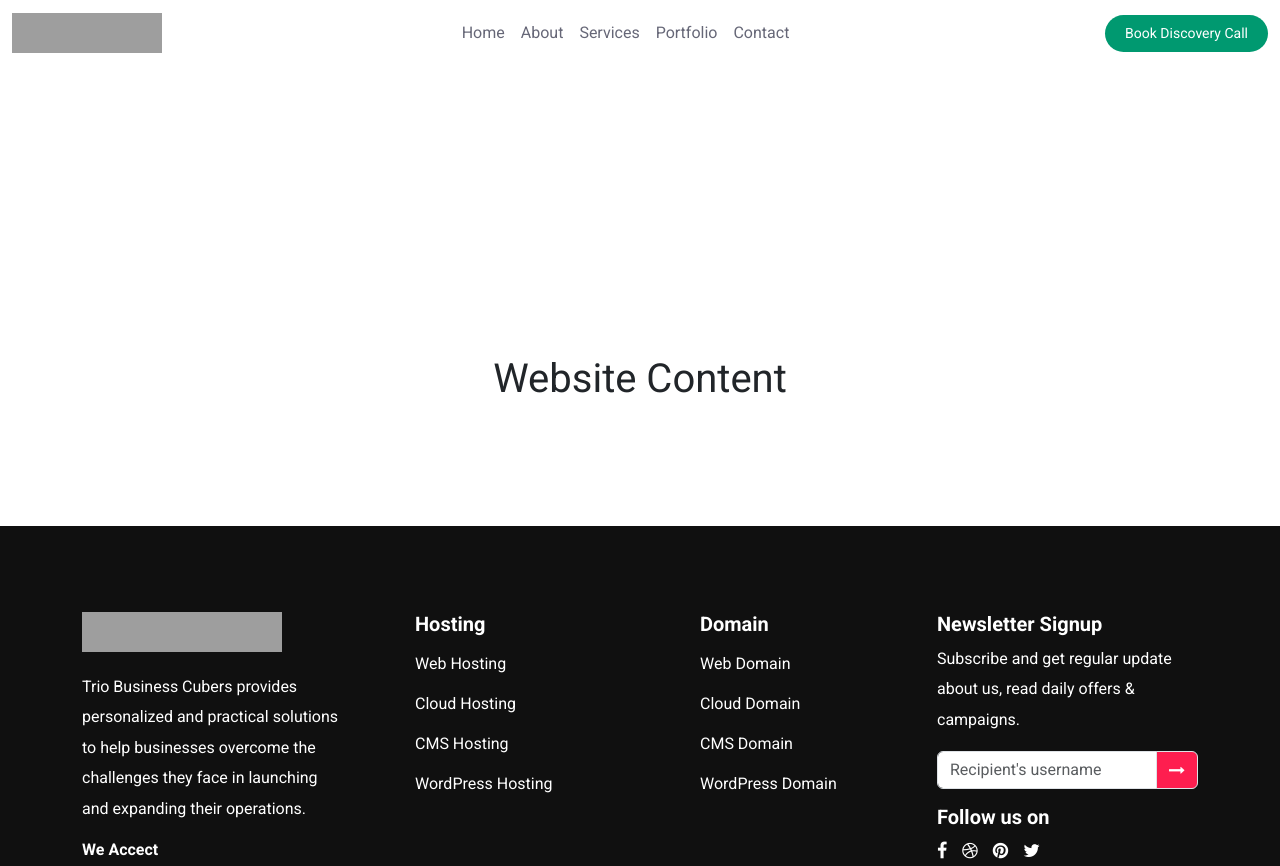
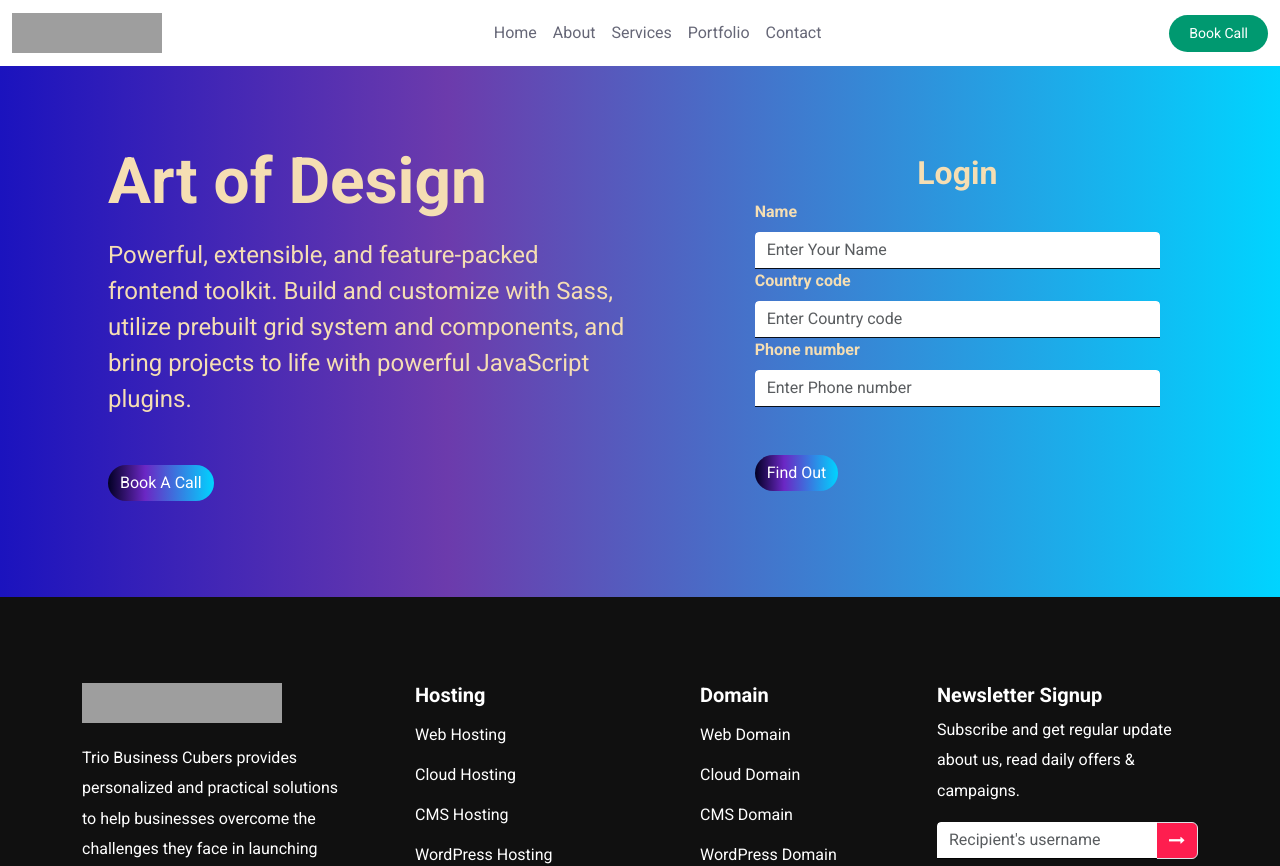
Before and after one commit to RashidulIslam0/Business-, a React (Vite) app: page / in a window 1280 px wide. Shown: the top 866 px of the page. Built offline with nearby package versions, Linux system fonts and the light colour scheme; grey boxes are pictures that could not be loaded.

Commit message:
Hero Section And  From Section End

```diff
--- a/src/App.jsx
+++ b/src/App.jsx
@@ -1,25 +1,14 @@
 import "./App.css";
 import Footer from "./Components/Footer/Footer";
 import Header from "./Components/Header/Header";
+import Home from "./Pages/Home/Home";
 
 function App() {
   return (
     <>
       <div className="app">
         <Header />
-        <br />
-        <br />
-        <br />
-        <br />
-        <br />
-
-        <br />
-
-        <br />
-
-        <br />
-        <br />
-        <br />
+        <Home />
 
         <Footer />
       </div>
--- a/src/Components/Footer/Footer.jsx
+++ b/src/Components/Footer/Footer.jsx
@@ -4,12 +4,7 @@ import "./footer.css";
 function Footer() {
   return (
     <>
-      <div class="content">
-        <div className="container">
-          <div className="single-content">
-            <h1>Website Content</h1>
-          </div>
-        </div>
+      <div className="content">
         <footer>
           <div className="container">
             <div className="row">
--- a/src/Components/Header/Header.jsx
+++ b/src/Components/Header/Header.jsx
@@ -62,7 +62,7 @@ function Header() {
             </div>
           </div>
           <a href="" className="Login-button">
-            Book Discovery Call
+            Book Call
           </a>
           <button
             className="navbar-toggler"
--- /dev/null
+++ b/src/Components/Hero/Hero.jsx
@@ -0,0 +1,92 @@
+import React, { useState } from "react";
+import "./hero.css";
+function Hero() {
+  const [name, setName] = useState("");
+  const [countryCode, setCountryCode] = useState("");
+  const [phoneNumber, setPhoneNumber] = useState("");
+
+  const handleSubmit = (event) => {
+    event.preventDefault();
+    console.log("Form submitted with:", { name, countryCode, phoneNumber });
+  };
+
+  return (
+    <>
+      <section className="hero m-lg-5 p-5">
+        <div className="container overflow-hidden">
+          <div className="row  align-items-lg-center justify-content-lg-between">
+            <div className="col-12 col-lg-6 pt-5  ">
+              <h2 className="display-3 fw-bold mb-3">Art of Design</h2>
+              <p className="fs-4 mb-5">
+                Powerful, extensible, and feature-packed frontend toolkit. Build
+                and customize with Sass, utilize prebuilt grid system and
+                components, and bring projects to life with powerful JavaScript
+                plugins.
+              </p>
+              <div className="d-grid gap-2 d-sm-flex">
+                <button
+                  type="button"
+                  className="btn btn-primary bsb-btn-xl rounded-pill"
+                >
+                  Book A Call
+                </button>
+              </div>
+            </div>
+            <div className="col-12 col-lg-5">
+              <div className="container-fluid">
+                <form className="mx-auto mt-5" onSubmit={handleSubmit}>
+                  <h4 className="text-center">Login</h4>
+                  <div className="">
+                    <label htmlFor="name" className="form-label">
+                      Name
+                    </label>
+                    <input
+                      type="text"
+                      className="form-control"
+                      id="name"
+                      placeholder="Enter Your Name"
+                      value={name}
+                      onChange={(e) => setName(e.target.value)}
+                    />
+                  </div>
+                  <div className="">
+                    <label htmlFor="countryCode" className="form-label">
+                      Country code
+                    </label>
+                    <input
+                      type="text"
+                      className="form-control"
+                      id="countryCode"
+                      placeholder="Enter Country code"
+                      value={countryCode}
+                      onChange={(e) => setCountryCode(e.target.value)}
+                    />
+                  </div>
+                  <div className="">
+                    <label htmlFor="phoneNumber" className="form-label">
+                      Phone number
+                    </label>
+                    <input
+                      type="text"
+                      className="form-control"
+                      id="phoneNumber"
+                      placeholder="Enter Phone number"
+                      value={phoneNumber}
+                      onChange={(e) => setPhoneNumber(e.target.value)}
+                    />
+                  </div>
+
+                  <button type="submit" className="btn btn-primary mt-5">
+                    Find Out
+                  </button>
+                </form>
+              </div>
+            </div>
+          </div>
+        </div>
+      </section>
+    </>
+  );
+}
+
+export default Hero;
--- /dev/null
+++ b/src/Components/Hero/hero.css
@@ -0,0 +1,53 @@
+.hero {
+  /* height: 600px; */
+}
+
+body {
+  background: linear-gradient(
+    90deg,
+    rgb(27, 19, 190) 0%,
+    rgb(108, 59, 172) 35%,
+    rgba(0, 212, 255, 1) 100%
+  );
+  color: wheat;
+}
+/* form {
+  border-radius: 20px;
+  margin-top: 150px !important;
+  width: 24% !important;
+  background-color: white !important;
+  padding: 50px;
+} */
+
+.btn-primary {
+  /* width: 100%; */
+  border: none;
+  border-radius: 50px;
+  background: linear-gradient(
+    90deg,
+    rgba(2, 0, 36, 1) 0%,
+    rgb(107, 39, 196) 35%,
+    rgba(0, 212, 255, 1) 100%
+  );
+}
+
+.form-control {
+  color: rgba(0, 0, 0, 0.87);
+  border-bottom-color: rgba(0, 0, 0, 0.42);
+  box-shadow: none !important;
+  border: none;
+  border-bottom: 1px solid;
+  border-radius: 4px 4px 0 0;
+}
+h4 {
+  font-size: 2rem !important;
+  font-weight: 700;
+}
+.form-label {
+  font-weight: 800 !important;
+}
+@media only screen and (max-width: 600px) {
+  form {
+    width: 100% !important;
+  }
+}
--- /dev/null
+++ b/src/Pages/Home/Home.jsx
@@ -0,0 +1,12 @@
+import React from "react";
+import Hero from "../../Components/Hero/Hero";
+
+function Home() {
+  return (
+    <div>
+      <Hero />
+    </div>
+  );
+}
+
+export default Home;
```
